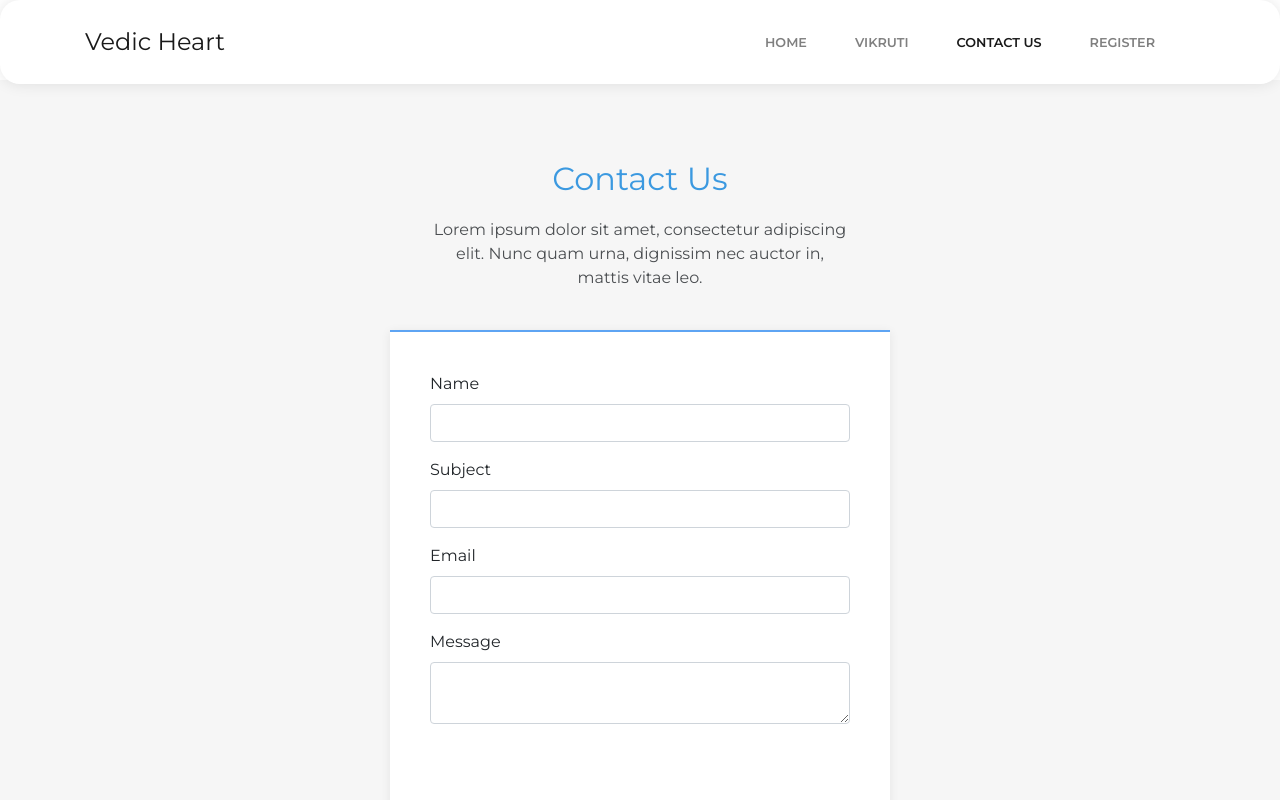
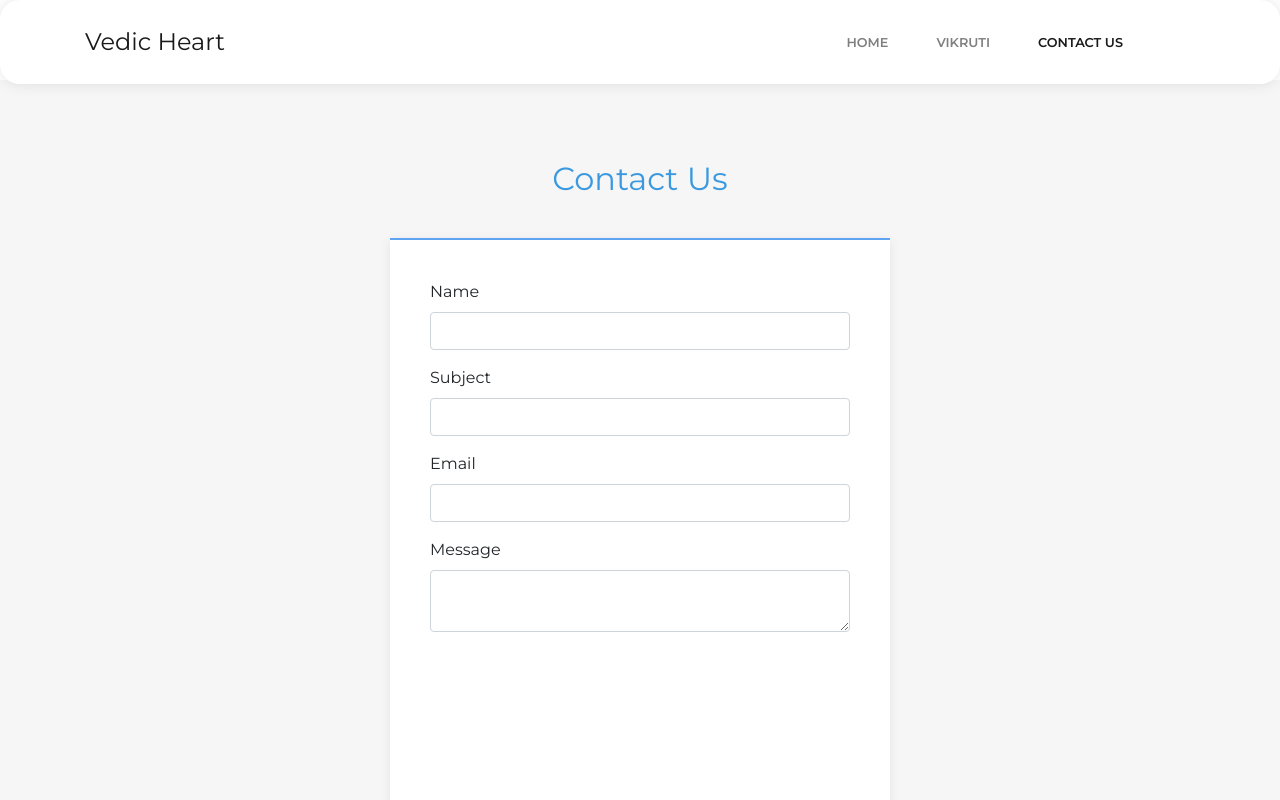
Before and after one commit to MohitBurkule/frontend_vedic_heart, a plain HTML site: page contact-us.html in a window 1280 px wide. Shown: the top 800 px of the page. Drawn offline with nearby package versions, Linux system fonts and the light colour scheme.

Commit message:
removed filler messages and register page btn hidden

```diff
--- a/contact-us.html
+++ b/contact-us.html
@@ -23,7 +23,7 @@
                     <li class="nav-item" role="presentation"><a class="nav-link" href="index.html">Home</a></li>
                     <li class="nav-item" role="presentation"><a class="nav-link" href="get_vikruti.html">VikrutI</a></li>
                     <li class="nav-item" role="presentation"><a class="nav-link active" href="contact-us.html">Contact Us</a></li>
-                    <li class="nav-item" role="presentation"><a class="nav-link" href="registration.html">Register</a></li>
+                    <li class="nav-item" role="presentation"><a class="nav-link" href="registration.html" hidden="true">Register</a></li>
                 </ul>
             </div>
         </div>
@@ -33,7 +33,6 @@
             <div class="container">
                 <div class="block-heading">
                     <h2 class="text-info">Contact Us</h2>
-                    <p>Lorem ipsum dolor sit amet, consectetur adipiscing elit. Nunc quam urna, dignissim nec auctor in, mattis vitae leo.</p>
                 </div>
                 <form>
                     <div class="form-group"><label>Name</label><input class="form-control" type="text"></div>
```
Also changed, not shown: about-us.html (+1 -1 lines), features.html (+1 -1 lines), get_vikruti.html (+1 -1 lines), index.html (+1 -1 lines), registration.html (+1 -2 lines).
